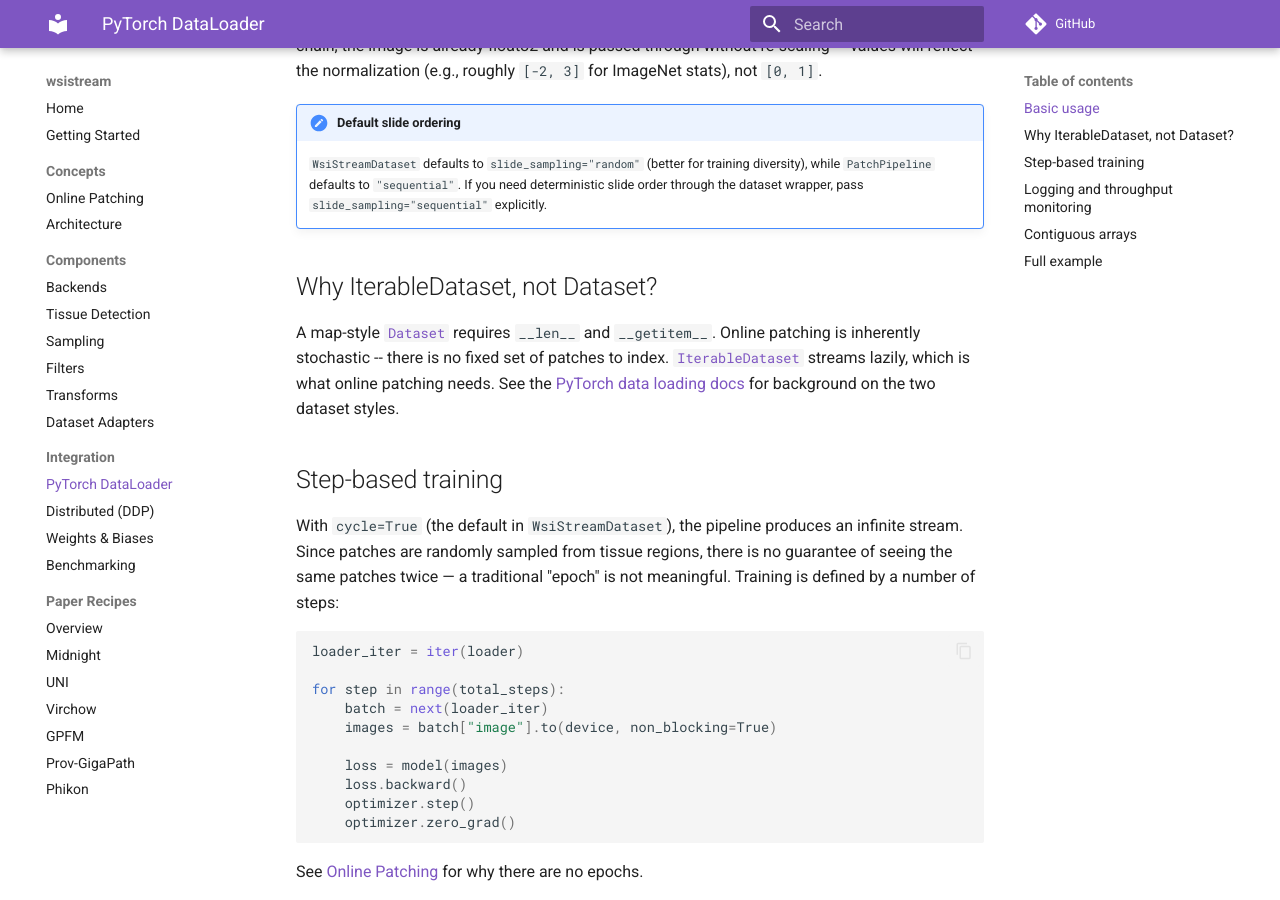
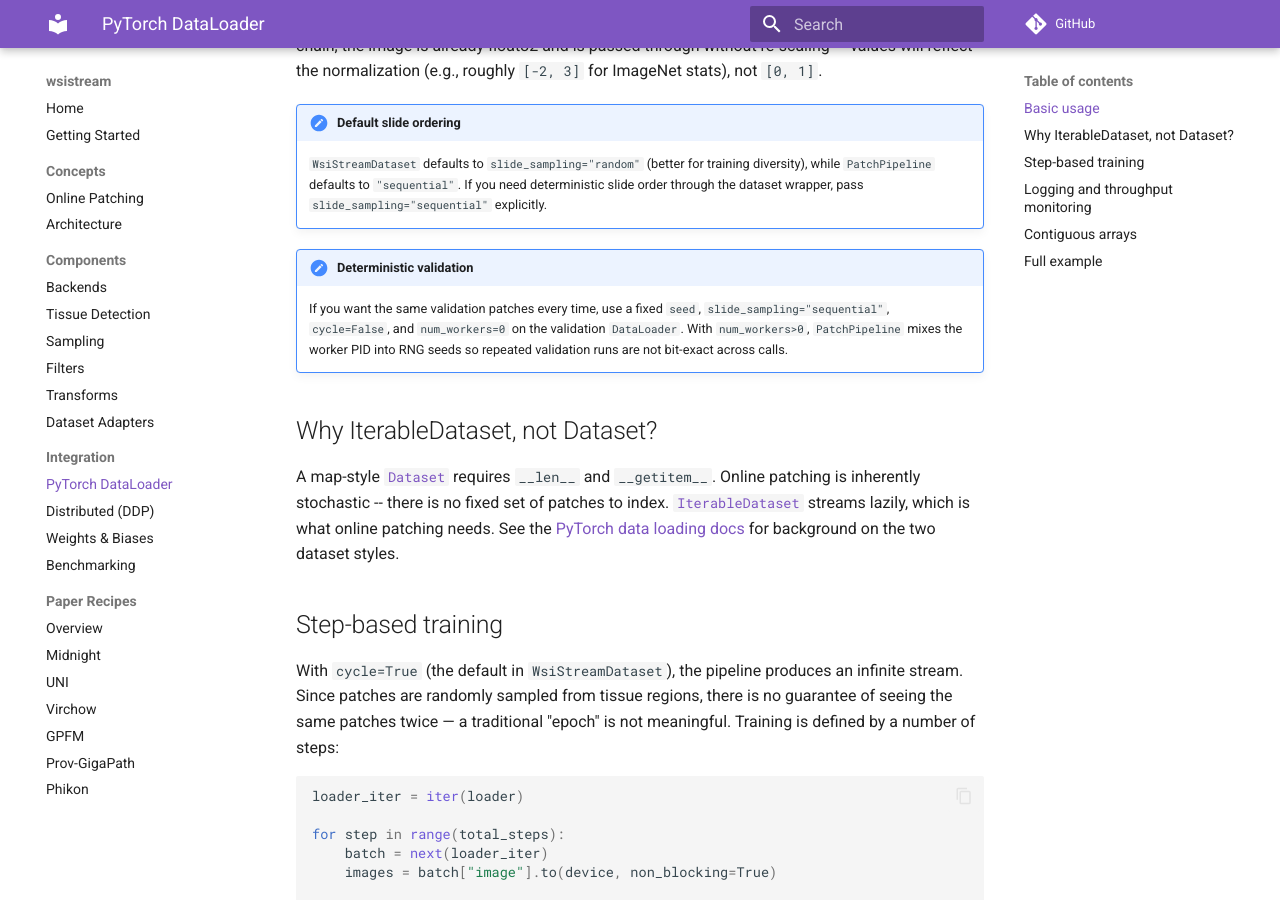
Before and after one commit to RamonKaspar/wsistream, an MkDocs documentation site: the page built from docs/integration/pytorch-dataloader.md, in a window 1280 px wide and 900 px high, scrolled down 928 px. Built offline with MkDocs 1.6.1 and Material for MkDocs 9.7.7, drawn with Linux system fonts in a browser that asks for light colours; comment, search, counter and statistics services are not loaded.

Commit message:
docs: add note on deterministic validation for WsiStreamDataset

```diff
--- a/docs/integration/pytorch-dataloader.md
+++ b/docs/integration/pytorch-dataloader.md
@@ -41,6 +41,9 @@
 
 !!! note "Default slide ordering"
     `WsiStreamDataset` defaults to `slide_sampling="random"` (better for training diversity), while `PatchPipeline` defaults to `"sequential"`. If you need deterministic slide order through the dataset wrapper, pass `slide_sampling="sequential"` explicitly.
+
+!!! note "Deterministic validation"
+    If you want the same validation patches every time, use a fixed `seed`, `slide_sampling="sequential"`, `cycle=False`, and `num_workers=0` on the validation `DataLoader`. With `num_workers>0`, `PatchPipeline` mixes the worker PID into RNG seeds so repeated validation runs are not bit-exact across calls.
 
 ## Why IterableDataset, not Dataset?
 
```
